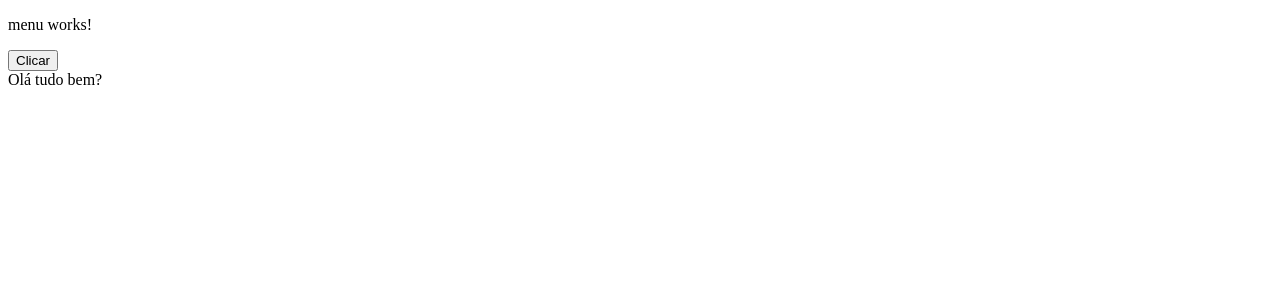
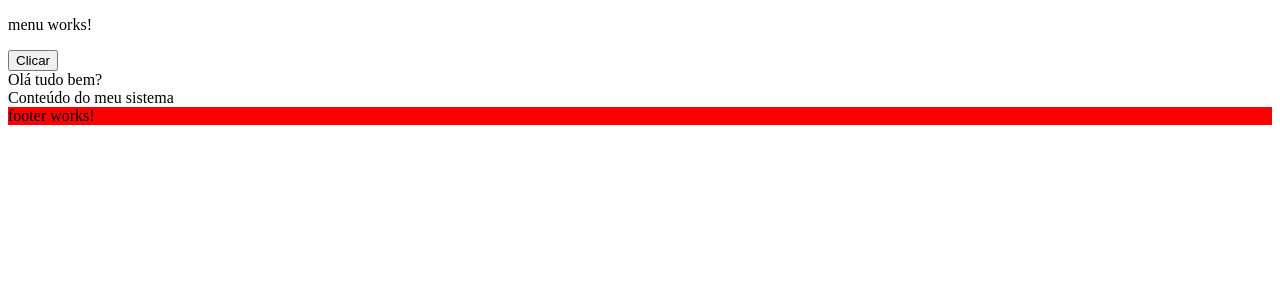
Before and after one commit to GlerystonMatos/angular-project, an Angular app: page / in a window 1280 px wide. Shown: the top 300 px of the page. Built offline with nearby package versions, Linux system fonts and the light colour scheme.

Commit message:
Segundo componente

```diff
--- a/src/app/app.component.html
+++ b/src/app/app.component.html
@@ -1 +1,5 @@
 <app-menu></app-menu>
+<div>
+    Conteúdo do meu sistema
+</div>
+<app-footer></app-footer>
--- a/src/app/app.module.ts
+++ b/src/app/app.module.ts
@@ -3,11 +3,13 @@ import { BrowserModule } from '@angular/platform-browser';
 
 import { AppComponent } from './app.component';
 import { MenuComponent } from './menu/menu.component';
+import { FooterComponent } from './footer/footer.component';
 
 @NgModule({
   declarations: [
     AppComponent,
-    MenuComponent
+    MenuComponent,
+    FooterComponent
   ],
   imports: [
     BrowserModule
--- /dev/null
+++ b/src/app/footer/footer.component.css
@@ -0,0 +1,3 @@
+.footer {
+    background-color: red;
+}
--- /dev/null
+++ b/src/app/footer/footer.component.html
@@ -0,0 +1,3 @@
+<div class="footer">
+    footer works!
+</div>
```
Also changed, not shown: src/app/footer/footer.component.ts (added, +11 -0 lines), 1 other file (tests, documents, lock files or other folders).
